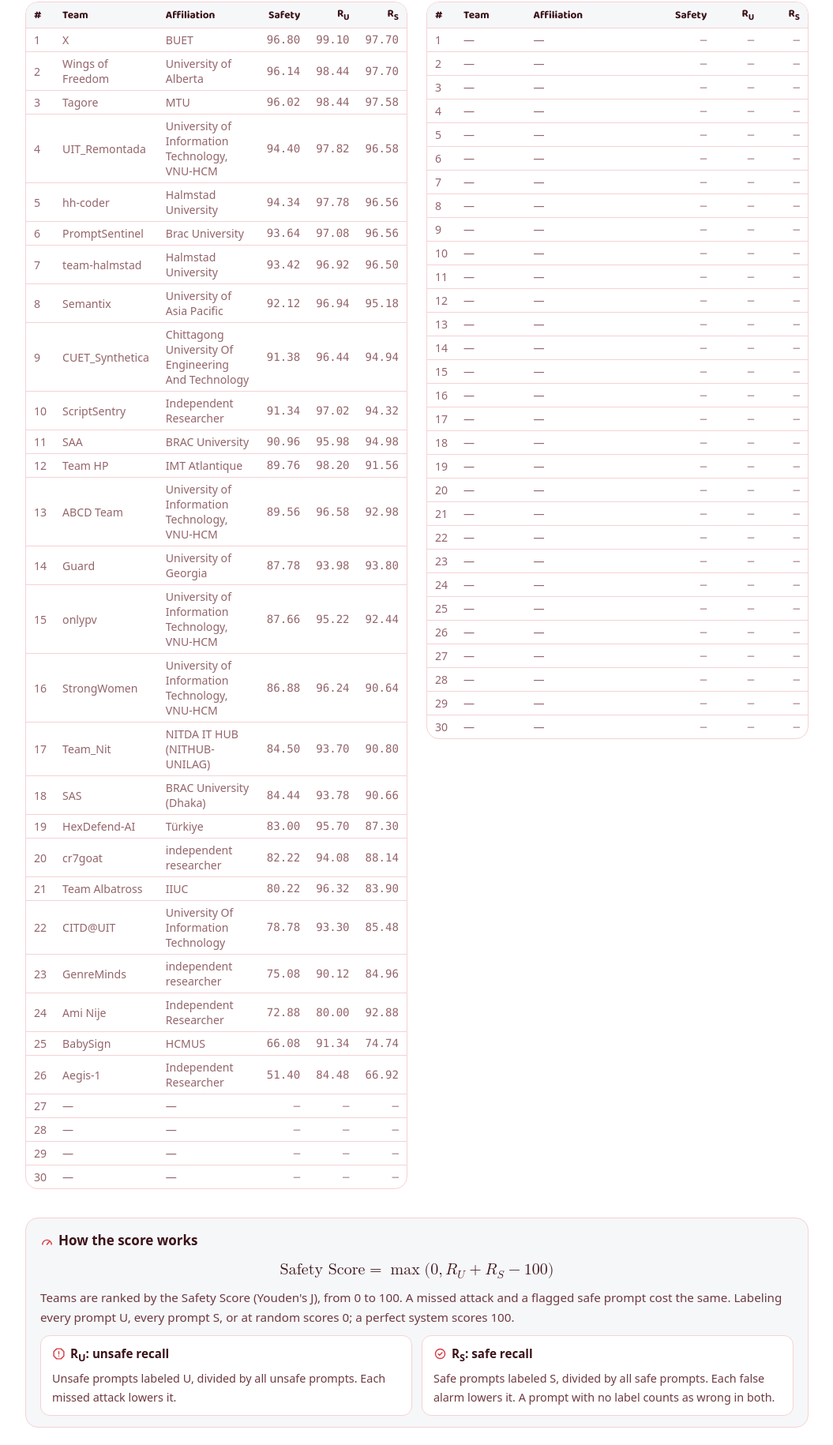
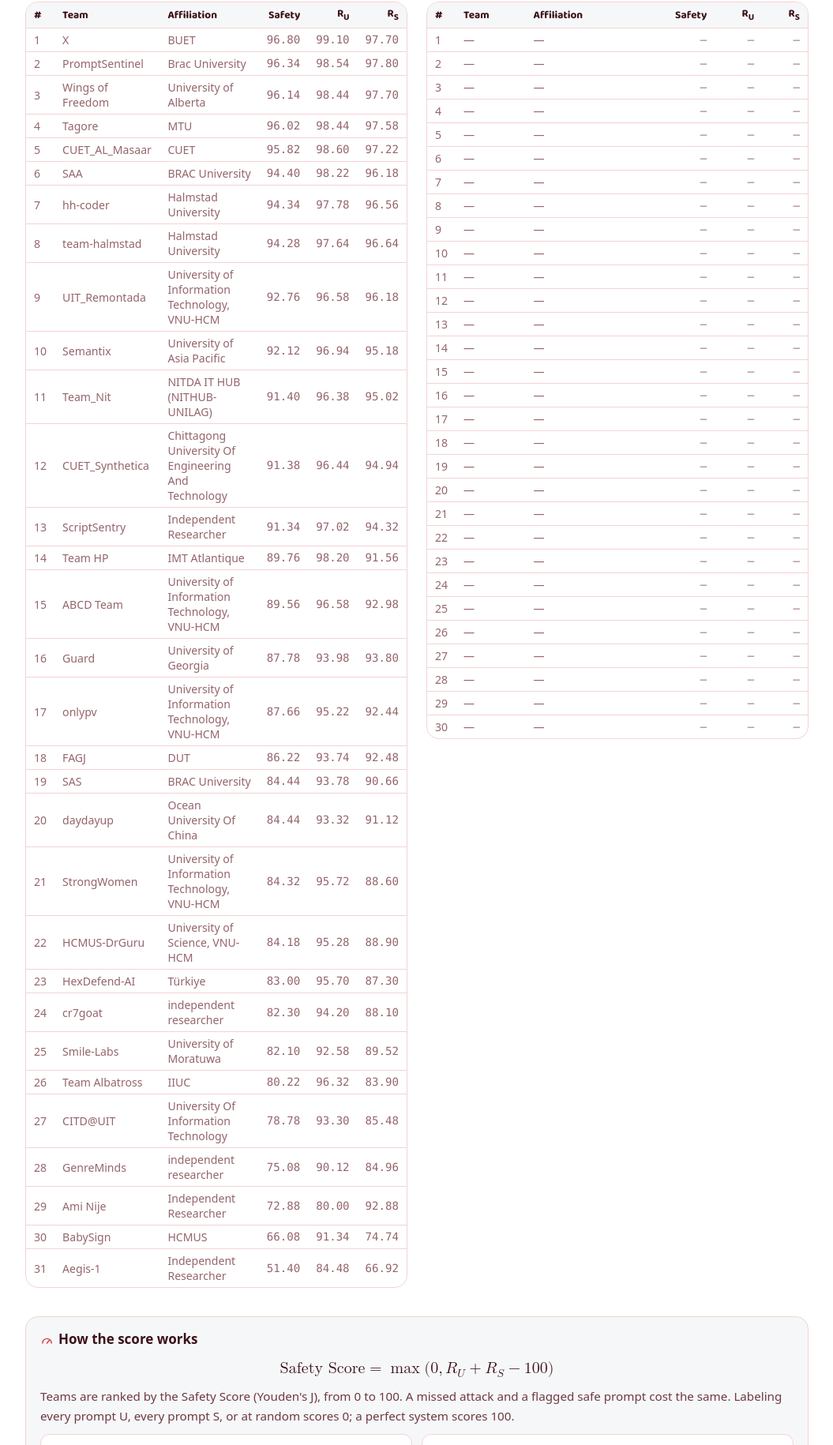
Before and after one commit to langcode2027/langcode2027.github.io, a plain HTML site: page task2/leaderboard/index.html in a window 1280 px wide. Shown: the part 658-2488 px from the top of the page at 79% size, without its empty margins (112-1167 px from the left). Drawn offline with Linux system fonts and the light colour scheme.

Commit message:
Task 2 leaderboard update 2026-11-22 17:40 UTC (read via browser; CodaBench bot check blocks the Action)

```diff
--- a/task2/leaderboard/index.html
+++ b/task2/leaderboard/index.html
@@ -69,7 +69,7 @@
 </div>
 <section class="section">
   <div class="wrap lb-page">
-    <p class="lb-refresh"><svg class="ico" viewBox="0 0 24 24" fill="none" stroke="currentColor" stroke-width="2" stroke-linecap="round" stroke-linejoin="round" aria-hidden="true"><circle cx="12" cy="12" r="8.5"/><path d="M12 7.5V12l3 2"/></svg><span><strong>Last updated: Nov 18, 2026, 8:42 AM EST (UTC&minus;5).</strong> The leaderboards on this page refresh every day at 12:00 AM EST. Live results are on <a href="https://www.codabench.org/competitions/18479/#/results-tab" target="_blank" rel="noopener">CodaBench</a>.</span></p>
+    <p class="lb-refresh"><svg class="ico" viewBox="0 0 24 24" fill="none" stroke="currentColor" stroke-width="2" stroke-linecap="round" stroke-linejoin="round" aria-hidden="true"><circle cx="12" cy="12" r="8.5"/><path d="M12 7.5V12l3 2"/></svg><span><strong>Last updated: Nov 22, 2026, 12:40 PM EST (UTC&minus;5).</strong> The leaderboards on this page refresh every day at 12:00 AM EST. Live results are on <a href="https://www.codabench.org/competitions/18479/#/results-tab" target="_blank" rel="noopener">CodaBench</a>.</span></p>
     <aside class="callout team-rules" role="note">
       <svg class="ico" viewBox="0 0 24 24" fill="none" stroke="currentColor" stroke-width="2" stroke-linecap="round" stroke-linejoin="round" aria-hidden="true"><circle cx="9" cy="8" r="3.2"/><path d="M3 20c.6-3.4 3-5.4 6-5.4s5.4 2 6 5.4"/><circle cx="17" cy="9" r="2.4"/><path d="M16.5 14.7c2.4.2 4 1.9 4.5 4.8"/></svg><div>
         <p>Individuals and teams can both take part. A team has at most <strong>5 members</strong>; an individual counts as a team of 1.</p>
@@ -84,35 +84,36 @@
           <thead><tr><th>#</th><th>Team</th><th>Affiliation</th><th class="lb-score">Safety</th><th class="lb-score">R<sub>U</sub></th><th class="lb-score">R<sub>S</sub></th></tr></thead>
           <tbody>
           <tr><td class="lb-rank">1</td><td class="lb-team">X</td><td class="lb-aff">BUET</td><td class="lb-score">96.80</td><td class="lb-score">99.10</td><td class="lb-score">97.70</td></tr>
-          <tr><td class="lb-rank">2</td><td class="lb-team">Wings of Freedom</td><td class="lb-aff">University of Alberta</td><td class="lb-score">96.14</td><td class="lb-score">98.44</td><td class="lb-score">97.70</td></tr>
-          <tr><td class="lb-rank">3</td><td class="lb-team">Tagore</td><td class="lb-aff">MTU</td><td class="lb-score">96.02</td><td class="lb-score">98.44</td><td class="lb-score">97.58</td></tr>
-          <tr><td class="lb-rank">4</td><td class="lb-team">UIT_Remontada</td><td class="lb-aff">University of Information Technology, VNU-HCM</td><td class="lb-score">94.40</td><td class="lb-score">97.82</td><td class="lb-score">96.58</td></tr>
-          <tr><td class="lb-rank">5</td><td class="lb-team">hh-coder</td><td class="lb-aff">Halmstad University</td><td class="lb-score">94.34</td><td class="lb-score">97.78</td><td class="lb-score">96.56</td></tr>
-          <tr><td class="lb-rank">6</td><td class="lb-team">PromptSentinel</td><td class="lb-aff">Brac University</td><td class="lb-score">93.64</td><td class="lb-score">97.08</td><td class="lb-score">96.56</td></tr>
-          <tr><td class="lb-rank">7</td><td class="lb-team">team-halmstad</td><td class="lb-aff">Halmstad University</td><td class="lb-score">93.42</td><td class="lb-score">96.92</td><td class="lb-score">96.50</td></tr>
-          <tr><td class="lb-rank">8</td><td class="lb-team">Semantix</td><td class="lb-aff">University of Asia Pacific</td><td class="lb-score">92.12</td><td class="lb-score">96.94</td><td class="lb-score">95.18</td></tr>
-          <tr><td class="lb-rank">9</td><td class="lb-team">CUET_Synthetica</td><td class="lb-aff">Chittagong University Of Engineering And Technology</td><td class="lb-score">91.38</td><td class="lb-score">96.44</td><td class="lb-score">94.94</td></tr>
-          <tr><td class="lb-rank">10</td><td class="lb-team">ScriptSentry</td><td class="lb-aff">Independent Researcher</td><td class="lb-score">91.34</td><td class="lb-score">97.02</td><td class="lb-score">94.32</td></tr>
-          <tr><td class="lb-rank">11</td><td class="lb-team">SAA</td><td class="lb-aff">BRAC University</td><td class="lb-score">90.96</td><td class="lb-score">95.98</td><td class="lb-score">94.98</td></tr>
-          <tr><td class="lb-rank">12</td><td class="lb-team">Team HP</td><td class="lb-aff">IMT Atlantique</td><td class="lb-score">89.76</td><td class="lb-score">98.20</td><td class="lb-score">91.56</td></tr>
-          <tr><td class="lb-rank">13</td><td class="lb-team">ABCD Team</td><td class="lb-aff">University of Information Technology, VNU-HCM</td><td class="lb-score">89.56</td><td class="lb-score">96.58</td><td class="lb-score">92.98</td></tr>
-          <tr><td class="lb-rank">14</td><td class="lb-team">Guard</td><td class="lb-aff">University of Georgia</td><td class="lb-score">87.78</td><td class="lb-score">93.98</td><td class="lb-score">93.80</td></tr>
-          <tr><td class="lb-rank">15</td><td class="lb-team">onlypv</td><td class="lb-aff">University of Information Technology, VNU-HCM</td><td class="lb-score">87.66</td><td class="lb-score">95.22</td><td class="lb-score">92.44</td></tr>
-          <tr><td class="lb-rank">16</td><td class="lb-team">StrongWomen</td><td class="lb-aff">University of Information Technology, VNU-HCM</td><td class="lb-score">86.88</td><td class="lb-score">96.24</td><td class="lb-score">90.64</td></tr>
-          <tr><td class="lb-rank">17</td><td class="lb-team">Team_Nit</td><td class="lb-aff">NITDA IT HUB (NITHUB-UNILAG)</td><td class="lb-score">84.50</td><td class="lb-score">93.70</td><td class="lb-score">90.80</td></tr>
-          <tr><td class="lb-rank">18</td><td class="lb-team">SAS</td><td class="lb-aff">BRAC University (Dhaka)</td><td class="lb-score">84.44</td><td class="lb-score">93.78</td><td class="lb-score">90.66</td></tr>
-          <tr><td class="lb-rank">19</td><td class="lb-team">HexDefend-AI</td><td class="lb-aff">Türkiye</td><td class="lb-score">83.00</td><td class="lb-score">95.70</td><td class="lb-score">87.30</td></tr>
-          <tr><td class="lb-rank">20</td><td class="lb-team">cr7goat</td><td class="lb-aff">independent researcher</td><td class="lb-score">82.22</td><td class="lb-score">94.08</td><td class="lb-score">88.14</td></tr>
-          <tr><td class="lb-rank">21</td><td class="lb-team">Team Albatross</td><td class="lb-aff">IIUC</td><td class="lb-score">80.22</td><td class="lb-score">96.32</td><td class="lb-score">83.90</td></tr>
-          <tr><td class="lb-rank">22</td><td class="lb-team">CITD@UIT</td><td class="lb-aff">University Of Information Technology</td><td class="lb-score">78.78</td><td class="lb-score">93.30</td><td class="lb-score">85.48</td></tr>
-          <tr><td class="lb-rank">23</td><td class="lb-team">GenreMinds</td><td class="lb-aff">independent researcher</td><td class="lb-score">75.08</td><td class="lb-score">90.12</td><td class="lb-score">84.96</td></tr>
-          <tr><td class="lb-rank">24</td><td class="lb-team">Ami Nije</td><td class="lb-aff">Independent Researcher</td><td class="lb-score">72.88</td><td class="lb-score">80.00</td><td class="lb-score">92.88</td></tr>
-          <tr><td class="lb-rank">25</td><td class="lb-team">BabySign</td><td class="lb-aff">HCMUS</td><td class="lb-score">66.08</td><td class="lb-score">91.34</td><td class="lb-score">74.74</td></tr>
-          <tr><td class="lb-rank">26</td><td class="lb-team">Aegis-1</td><td class="lb-aff">Independent Researcher</td><td class="lb-score">51.40</td><td class="lb-score">84.48</td><td class="lb-score">66.92</td></tr>
-          <tr><td class="lb-rank">27</td><td class="lb-team">&mdash;</td><td class="lb-aff">&mdash;</td><td class="lb-score">&mdash;</td><td class="lb-score">&mdash;</td><td class="lb-score">&mdash;</td></tr>
-          <tr><td class="lb-rank">28</td><td class="lb-team">&mdash;</td><td class="lb-aff">&mdash;</td><td class="lb-score">&mdash;</td><td class="lb-score">&mdash;</td><td class="lb-score">&mdash;</td></tr>
-          <tr><td class="lb-rank">29</td><td class="lb-team">&mdash;</td><td class="lb-aff">&mdash;</td><td class="lb-score">&mdash;</td><td class="lb-score">&mdash;</td><td class="lb-score">&mdash;</td></tr>
-          <tr><td class="lb-rank">30</td><td class="lb-team">&mdash;</td><td class="lb-aff">&mdash;</td><td class="lb-score">&mdash;</td><td class="lb-score">&mdash;</td><td class="lb-score">&mdash;</td></tr>
+          <tr><td class="lb-rank">2</td><td class="lb-team">PromptSentinel</td><td class="lb-aff">Brac University</td><td class="lb-score">96.34</td><td class="lb-score">98.54</td><td class="lb-score">97.80</td></tr>
+          <tr><td class="lb-rank">3</td><td class="lb-team">Wings of Freedom</td><td class="lb-aff">University of Alberta</td><td class="lb-score">96.14</td><td class="lb-score">98.44</td><td class="lb-score">97.70</td></tr>
+          <tr><td class="lb-rank">4</td><td class="lb-team">Tagore</td><td class="lb-aff">MTU</td><td class="lb-score">96.02</td><td class="lb-score">98.44</td><td class="lb-score">97.58</td></tr>
+          <tr><td class="lb-rank">5</td><td class="lb-team">CUET_AL_Masaar</td><td class="lb-aff">CUET</td><td class="lb-score">95.82</td><td class="lb-score">98.60</td><td class="lb-score">97.22</td></tr>
+          <tr><td class="lb-rank">6</td><td class="lb-team">SAA</td><td class="lb-aff">BRAC University</td><td class="lb-score">94.40</td><td class="lb-score">98.22</td><td class="lb-score">96.18</td></tr>
+          <tr><td class="lb-rank">7</td><td class="lb-team">hh-coder</td><td class="lb-aff">Halmstad University</td><td class="lb-score">94.34</td><td class="lb-score">97.78</td><td class="lb-score">96.56</td></tr>
+          <tr><td class="lb-rank">8</td><td class="lb-team">team-halmstad</td><td class="lb-aff">Halmstad University</td><td class="lb-score">94.28</td><td class="lb-score">97.64</td><td class="lb-score">96.64</td></tr>
+          <tr><td class="lb-rank">9</td><td class="lb-team">UIT_Remontada</td><td class="lb-aff">University of Information Technology, VNU-HCM</td><td class="lb-score">92.76</td><td class="lb-score">96.58</td><td class="lb-score">96.18</td></tr>
+          <tr><td class="lb-rank">10</td><td class="lb-team">Semantix</td><td class="lb-aff">University of Asia Pacific</td><td class="lb-score">92.12</td><td class="lb-score">96.94</td><td class="lb-score">95.18</td></tr>
+          <tr><td class="lb-rank">11</td><td class="lb-team">Team_Nit</td><td class="lb-aff">NITDA IT HUB (NITHUB-UNILAG)</td><td class="lb-score">91.40</td><td class="lb-score">96.38</td><td class="lb-score">95.02</td></tr>
+          <tr><td class="lb-rank">12</td><td class="lb-team">CUET_Synthetica</td><td class="lb-aff">Chittagong University Of Engineering And Technology</td><td class="lb-score">91.38</td><td class="lb-score">96.44</td><td class="lb-score">94.94</td></tr>
+          <tr><td class="lb-rank">13</td><td class="lb-team">ScriptSentry</td><td class="lb-aff">Independent Researcher</td><td class="lb-score">91.34</td><td class="lb-score">97.02</td><td class="lb-score">94.32</td></tr>
+          <tr><td class="lb-rank">14</td><td class="lb-team">Team HP</td><td class="lb-aff">IMT Atlantique</td><td class="lb-score">89.76</td><td class="lb-score">98.20</td><td class="lb-score">91.56</td></tr>
+          <tr><td class="lb-rank">15</td><td class="lb-team">ABCD Team</td><td class="lb-aff">University of Information Technology, VNU-HCM</td><td class="lb-score">89.56</td><td class="lb-score">96.58</td><td class="lb-score">92.98</td></tr>
+          <tr><td class="lb-rank">16</td><td class="lb-team">Guard</td><td class="lb-aff">University of Georgia</td><td class="lb-score">87.78</td><td class="lb-score">93.98</td><td class="lb-score">93.80</td></tr>
+          <tr><td class="lb-rank">17</td><td class="lb-team">onlypv</td><td class="lb-aff">University of Information Technology, VNU-HCM</td><td class="lb-score">87.66</td><td class="lb-score">95.22</td><td class="lb-score">92.44</td></tr>
+          <tr><td class="lb-rank">18</td><td class="lb-team">FAGJ</td><td class="lb-aff">DUT</td><td class="lb-score">86.22</td><td class="lb-score">93.74</td><td class="lb-score">92.48</td></tr>
+          <tr><td class="lb-rank">19</td><td class="lb-team">SAS</td><td class="lb-aff">BRAC University</td><td class="lb-score">84.44</td><td class="lb-score">93.78</td><td class="lb-score">90.66</td></tr>
+          <tr><td class="lb-rank">20</td><td class="lb-team">daydayup</td><td class="lb-aff">Ocean University Of China</td><td class="lb-score">84.44</td><td class="lb-score">93.32</td><td class="lb-score">91.12</td></tr>
+          <tr><td class="lb-rank">21</td><td class="lb-team">StrongWomen</td><td class="lb-aff">University of Information Technology, VNU-HCM</td><td class="lb-score">84.32</td><td class="lb-score">95.72</td><td class="lb-score">88.60</td></tr>
+          <tr><td class="lb-rank">22</td><td class="lb-team">HCMUS-DrGuru</td><td class="lb-aff">University of Science, VNU-HCM</td><td class="lb-score">84.18</td><td class="lb-score">95.28</td><td class="lb-score">88.90</td></tr>
+          <tr><td class="lb-rank">23</td><td class="lb-team">HexDefend-AI</td><td class="lb-aff">Türkiye</td><td class="lb-score">83.00</td><td class="lb-score">95.70</td><td class="lb-score">87.30</td></tr>
+          <tr><td class="lb-rank">24</td><td class="lb-team">cr7goat</td><td class="lb-aff">independent researcher</td><td class="lb-score">82.30</td><td class="lb-score">94.20</td><td class="lb-score">88.10</td></tr>
+          <tr><td class="lb-rank">25</td><td class="lb-team">Smile-Labs</td><td class="lb-aff">University of Moratuwa</td><td class="lb-score">82.10</td><td class="lb-score">92.58</td><td class="lb-score">89.52</td></tr>
+          <tr><td class="lb-rank">26</td><td class="lb-team">Team Albatross</td><td class="lb-aff">IIUC</td><td class="lb-score">80.22</td><td class="lb-score">96.32</td><td class="lb-score">83.90</td></tr>
+          <tr><td class="lb-rank">27</td><td class="lb-team">CITD@UIT</td><td class="lb-aff">University Of Information Technology</td><td class="lb-score">78.78</td><td class="lb-score">93.30</td><td class="lb-score">85.48</td></tr>
+          <tr><td class="lb-rank">28</td><td class="lb-team">GenreMinds</td><td class="lb-aff">independent researcher</td><td class="lb-score">75.08</td><td class="lb-score">90.12</td><td class="lb-score">84.96</td></tr>
+          <tr><td class="lb-rank">29</td><td class="lb-team">Ami Nije</td><td class="lb-aff">Independent Researcher</td><td class="lb-score">72.88</td><td class="lb-score">80.00</td><td class="lb-score">92.88</td></tr>
+          <tr><td class="lb-rank">30</td><td class="lb-team">BabySign</td><td class="lb-aff">HCMUS</td><td class="lb-score">66.08</td><td class="lb-score">91.34</td><td class="lb-score">74.74</td></tr>
+          <tr><td class="lb-rank">31</td><td class="lb-team">Aegis-1</td><td class="lb-aff">Independent Researcher</td><td class="lb-score">51.40</td><td class="lb-score">84.48</td><td class="lb-score">66.92</td></tr>
           </tbody>
         </table>
       </div>
```
Also changed, not shown: data/task2_leaderboard.json (+73 -38 lines).
